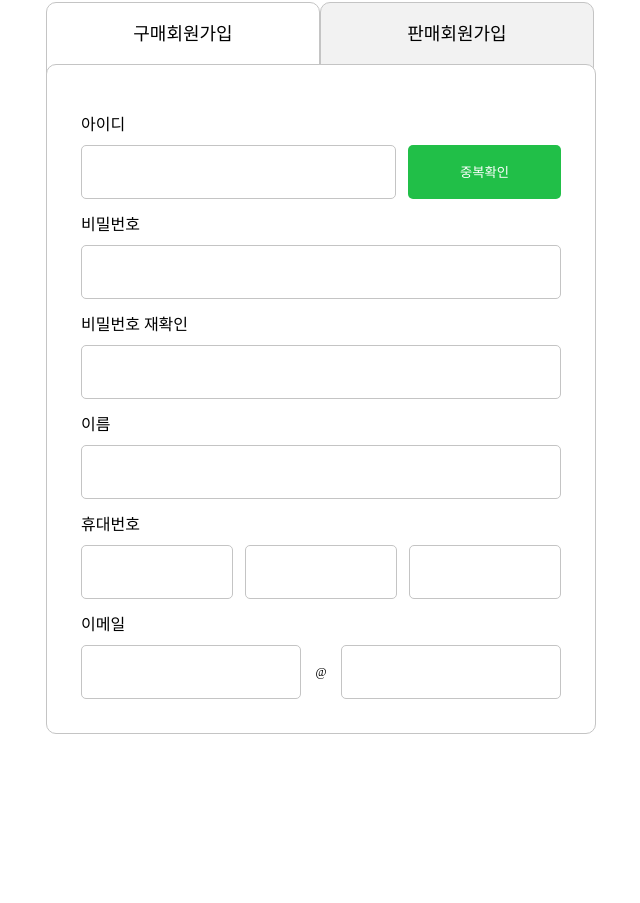
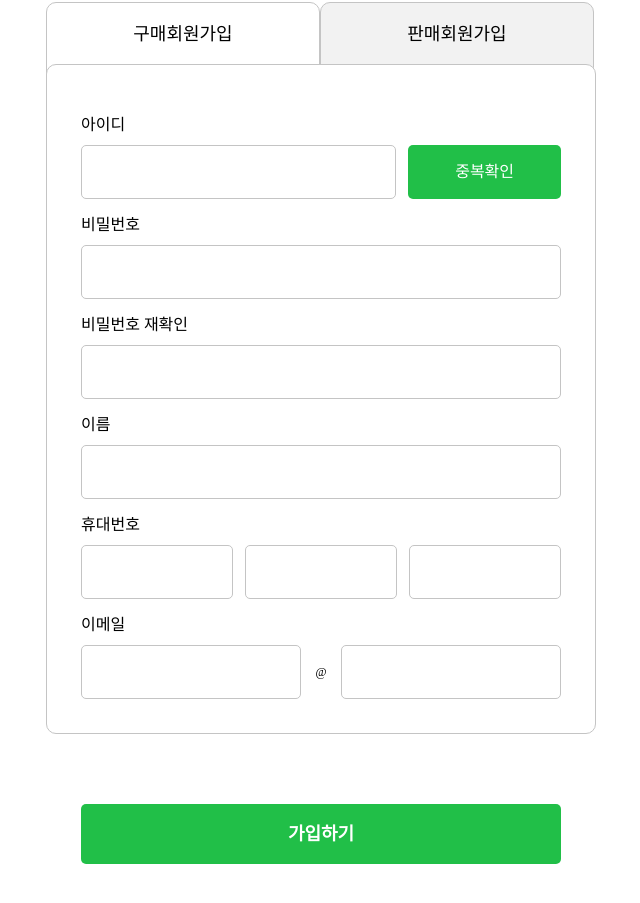
Before and after one commit to Dayhun/ReactJS, a React (Create React App) app: page / in a window 1280 px wide. Shown: the part 213-1116 px from the top of the page, without its empty margins (319-959 px from the left). Before the commit the page ends 1087 px from the top, so only its background shows below. Built offline with nearby package versions, Linux system fonts and the light colour scheme; the HTML template or start-up script is replaced by a standard one.

Commit message:
Style: Join Btn 생성

```diff
--- a/src/components/Common/Btn/index.style.jsx
+++ b/src/components/Common/Btn/index.style.jsx
@@ -6,6 +6,10 @@ const LBtn = styled.button`
     border-radius: 5px;
     background-color: #21bf48;
     color: white;
+    font-style: normal;
+    font-weight: 700;
+    font-size: 18px;
+    line-height: 22px;
 `;
 
 const MBtn = styled.button`
@@ -22,6 +26,8 @@ const MSBtn = styled.button`
     border-radius: 5px;
     background-color: #21bf48;
     color: white;
+    font-size: 16px;
+    line-height: 20px;
 `;
 
 const SBtn = styled.button`
--- a/src/components/Join/index.jsx
+++ b/src/components/Join/index.jsx
@@ -15,7 +15,7 @@ import {
     TextInput,
     NumberInput,
 } from '../Common/Input/index.style';
-import { MSBtn } from '../Common/Btn/index.style';
+import { MSBtn, LBtn } from '../Common/Btn/index.style';
 
 function JoinMembership() {
     return (
@@ -50,6 +50,7 @@ function JoinMembership() {
                     </InputBox>
                 </form>
             </JoinBox>
+            <LBtn>가입하기</LBtn>
         </JoinContainer>
     );
 }
```
